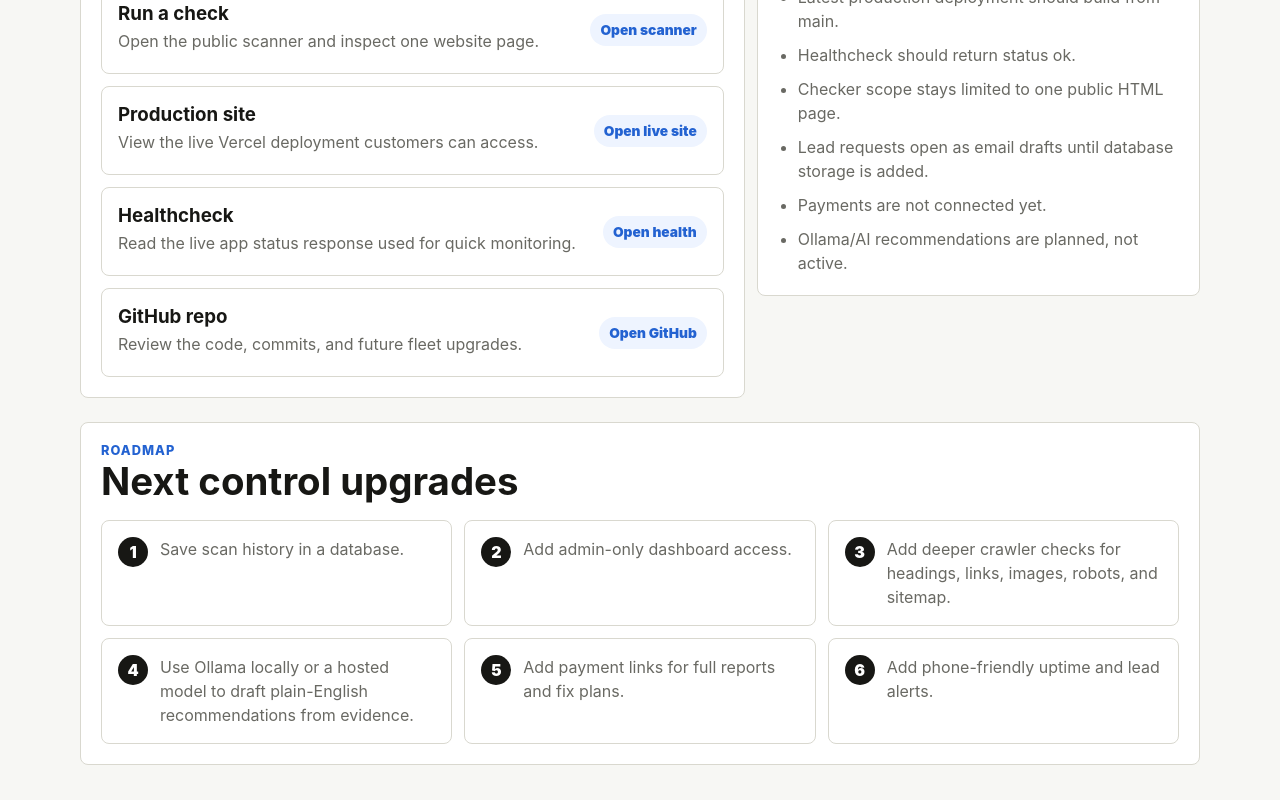
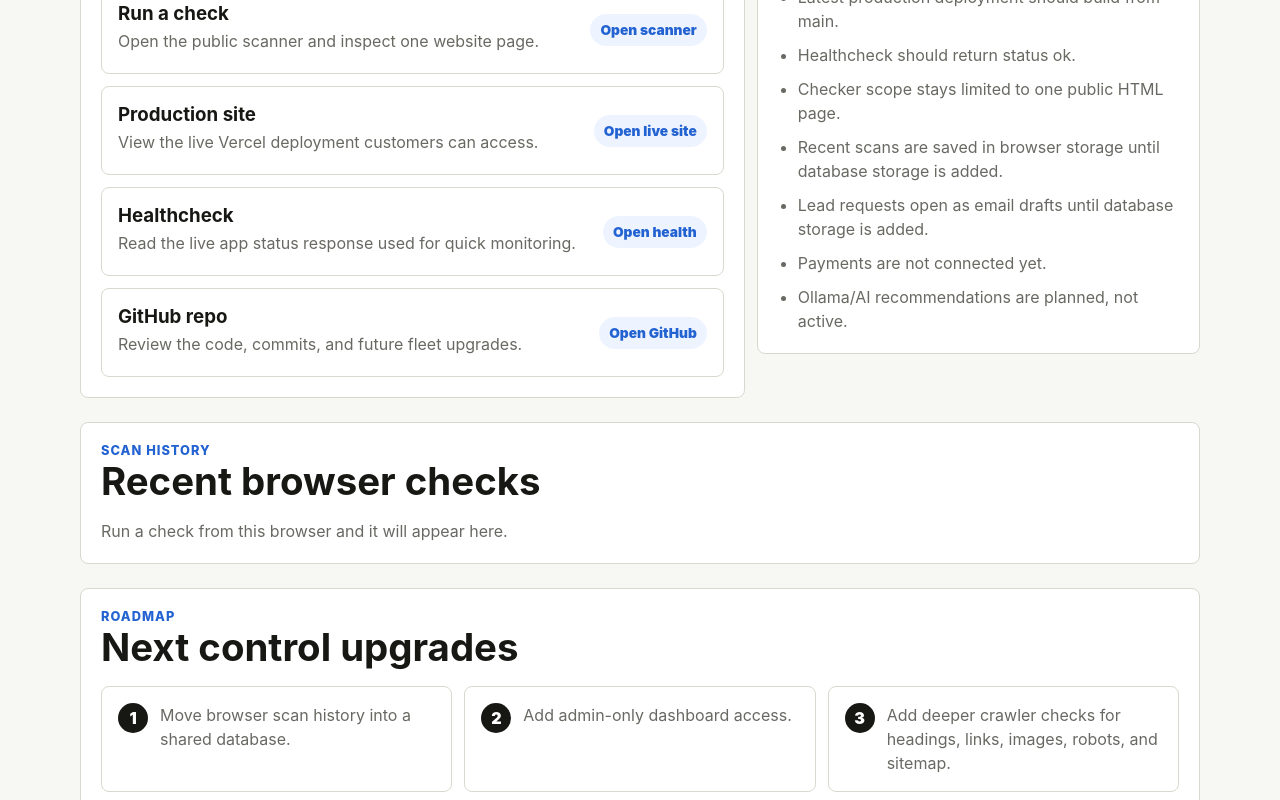
Before and after one commit to Snowman501/crawler-fleet, a Next.js app: page /dashboard in a window 1280 px wide. Shown: the part 960-1760 px from the top of the page. Built offline with nearby package versions, Linux system fonts and the light colour scheme.

Commit message:
Add browser scan history dashboard

```diff
--- /dev/null
+++ b/app/components/ScanHistoryPanel.tsx
@@ -0,0 +1,59 @@
+"use client";
+
+import { useEffect, useState } from "react";
+import { clearScanHistory, readScanHistory, ScanHistoryItem } from "../lib/scan-history";
+
+export default function ScanHistoryPanel() {
+  const [history, setHistory] = useState<ScanHistoryItem[]>([]);
+
+  useEffect(() => {
+    function loadHistory() {
+      setHistory(readScanHistory());
+    }
+    loadHistory();
+    window.addEventListener("storage", loadHistory);
+    window.addEventListener("crawler-fleet:history-updated", loadHistory);
+    return () => {
+      window.removeEventListener("storage", loadHistory);
+      window.removeEventListener("crawler-fleet:history-updated", loadHistory);
+    };
+  }, []);
+
+  return (
+    <section className="panel">
+      <div className="section-head split-head">
+        <div>
+          <p className="eyebrow">Scan History</p>
+          <h2>Recent browser checks</h2>
+        </div>
+        {history.length ? (
+          <button className="secondary-button compact-button" type="button" onClick={clearScanHistory}>
+            Clear
+          </button>
+        ) : null}
+      </div>
+
+      {history.length ? (
+        <div className="history-list">
+          {history.map((item) => (
+            <article className="history-card" key={`${item.url}-${item.checked_at}`}>
+              <div>
+                <h3>{item.title}</h3>
+                <p>{item.url}</p>
+              </div>
+              <div className="history-meta">
+                <strong>
+                  {item.score}/{item.total}
+                </strong>
+                <span>{new Date(item.checked_at).toLocaleString()}</span>
+              </div>
+              <p>{item.missing.length ? `Missing: ${item.missing.join(", ")}` : "No missing checks detected."}</p>
+            </article>
+          ))}
+        </div>
+      ) : (
+        <p className="empty-state">Run a check from this browser and it will appear here.</p>
+      )}
+    </section>
+  );
+}
--- a/app/dashboard/page.tsx
+++ b/app/dashboard/page.tsx
@@ -1,7 +1,10 @@
+import ScanHistoryPanel from "../components/ScanHistoryPanel";
+
 const statusCards = [
   { label: "Public app", value: "Live", detail: "questforgeai.vercel.app", tone: "good" },
   { label: "Check API", value: "Ready", detail: "/api/check accepts one URL per run", tone: "good" },
   { label: "Healthcheck", value: "Online", detail: "/api/health reports app status", tone: "good" },
+  { label: "Scan history", value: "Local", detail: "Recent checks are saved in this browser", tone: "good" },
   { label: "Fleet teams", value: "4", detail: "Technical, content, trust, conversion", tone: "good" },
   { label: "Revenue path", value: "Started", detail: "Report sharing and lead request form", tone: "good" },
 ];
@@ -37,13 +40,14 @@ const monitorItems = [
   "Latest production deployment should build from main.",
   "Healthcheck should return status ok.",
   "Checker scope stays limited to one public HTML page.",
+  "Recent scans are saved in browser storage until database storage is added.",
   "Lead requests open as email drafts until database storage is added.",
   "Payments are not connected yet.",
   "Ollama/AI recommendations are planned, not active.",
 ];
 
 const roadmap = [
-  "Save scan history in a database.",
+  "Move browser scan history into a shared database.",
   "Add admin-only dashboard access.",
   "Add deeper crawler checks for headings, links, images, robots, and sitemap.",
   "Use Ollama locally or a hosted model to draft plain-English recommendations from evidence.",
@@ -114,6 +118,8 @@ export default function Dashboard() {
         </div>
       </section>
 
+      <ScanHistoryPanel />
+
       <section className="panel">
         <div className="section-head">
           <p className="eyebrow">Roadmap</p>
--- a/app/globals.css
+++ b/app/globals.css
@@ -415,6 +415,13 @@ time {
   margin-bottom: 16px;
 }
 
+.split-head {
+  display: flex;
+  align-items: flex-start;
+  justify-content: space-between;
+  gap: 12px;
+}
+
 .section-head h2 {
   margin-bottom: 0;
 }
@@ -452,6 +459,56 @@ time {
   gap: 10px;
   margin: 0;
   padding-left: 20px;
+}
+
+.compact-button {
+  padding: 9px 12px;
+  font-size: 0.9rem;
+}
+
+.history-list {
+  display: grid;
+  gap: 12px;
+}
+
+.history-card {
+  display: grid;
+  grid-template-columns: minmax(0, 1fr) auto;
+  gap: 10px 16px;
+  border: 1px solid var(--line);
+  border-radius: 8px;
+  padding: 16px;
+  background: #fff;
+}
+
+.history-card h3,
+.history-card p {
+  margin-bottom: 4px;
+}
+
+.history-card p,
+.history-meta span,
+.empty-state {
+  color: var(--muted);
+  line-height: 1.45;
+}
+
+.history-card > p {
+  grid-column: 1 / -1;
+}
+
+.history-meta {
+  display: grid;
+  justify-items: end;
+  gap: 4px;
+}
+
+.history-meta strong {
+  font-size: 1.5rem;
+}
+
+.empty-state {
+  margin-bottom: 0;
 }
 
 .roadmap-grid {
@@ -524,4 +581,17 @@ time {
   .action-card span {
     width: fit-content;
   }
+
+  .split-head,
+  .history-card {
+    display: grid;
+  }
+
+  .history-meta {
+    justify-items: start;
+  }
+
+  .compact-button {
+    width: fit-content;
+  }
 }
--- /dev/null
+++ b/app/lib/scan-history.ts
@@ -0,0 +1,59 @@
+export type ScanHistoryItem = {
+  url: string;
+  title: string;
+  checked_at: string;
+  score: number;
+  total: number;
+  missing: string[];
+};
+
+const HISTORY_KEY = "crawler-fleet.scan-history";
+const HISTORY_LIMIT = 12;
+
+export function summarizeReportForHistory(report: {
+  url: string;
+  title: string;
+  checked_at: string;
+  team_summary: Record<string, { passed: number; total: number; missing: string[] }>;
+}): ScanHistoryItem {
+  const summaries = Object.values(report.team_summary);
+  return {
+    url: report.url,
+    title: report.title || "Untitled page",
+    checked_at: report.checked_at,
+    score: summaries.reduce((total, summary) => total + summary.passed, 0),
+    total: summaries.reduce((total, summary) => total + summary.total, 0),
+    missing: summaries.flatMap((summary) => summary.missing),
+  };
+}
+
+export function readScanHistory() {
+  if (typeof window === "undefined") {
+    return [];
+  }
+  try {
+    const parsed = JSON.parse(window.localStorage.getItem(HISTORY_KEY) ?? "[]");
+    return Array.isArray(parsed) ? (parsed as ScanHistoryItem[]) : [];
+  } catch {
+    return [];
+  }
+}
+
+export function saveScanHistoryItem(item: ScanHistoryItem) {
+  if (typeof window === "undefined") {
+    return [];
+  }
+  const history = readScanHistory().filter((existing) => existing.url !== item.url);
+  const nextHistory = [item, ...history].slice(0, HISTORY_LIMIT);
+  window.localStorage.setItem(HISTORY_KEY, JSON.stringify(nextHistory));
+  window.dispatchEvent(new Event("crawler-fleet:history-updated"));
+  return nextHistory;
+}
+
+export function clearScanHistory() {
+  if (typeof window === "undefined") {
+    return;
+  }
+  window.localStorage.removeItem(HISTORY_KEY);
+  window.dispatchEvent(new Event("crawler-fleet:history-updated"));
+}
--- a/app/page.tsx
+++ b/app/page.tsx
@@ -1,6 +1,7 @@
 "use client";
 
 import { FormEvent, useState } from "react";
+import { saveScanHistoryItem, summarizeReportForHistory } from "./lib/scan-history";
 
 type Finding = {
   team: string;
@@ -94,6 +95,7 @@ export default function Home() {
         throw new Error(payload.error ?? "The check failed.");
       }
       setReport(payload);
+      saveScanHistoryItem(summarizeReportForHistory(payload));
       setLeadForm((current) => ({ ...current, website: payload.url }));
       setCopyStatus("");
     } catch (caught) {
```
